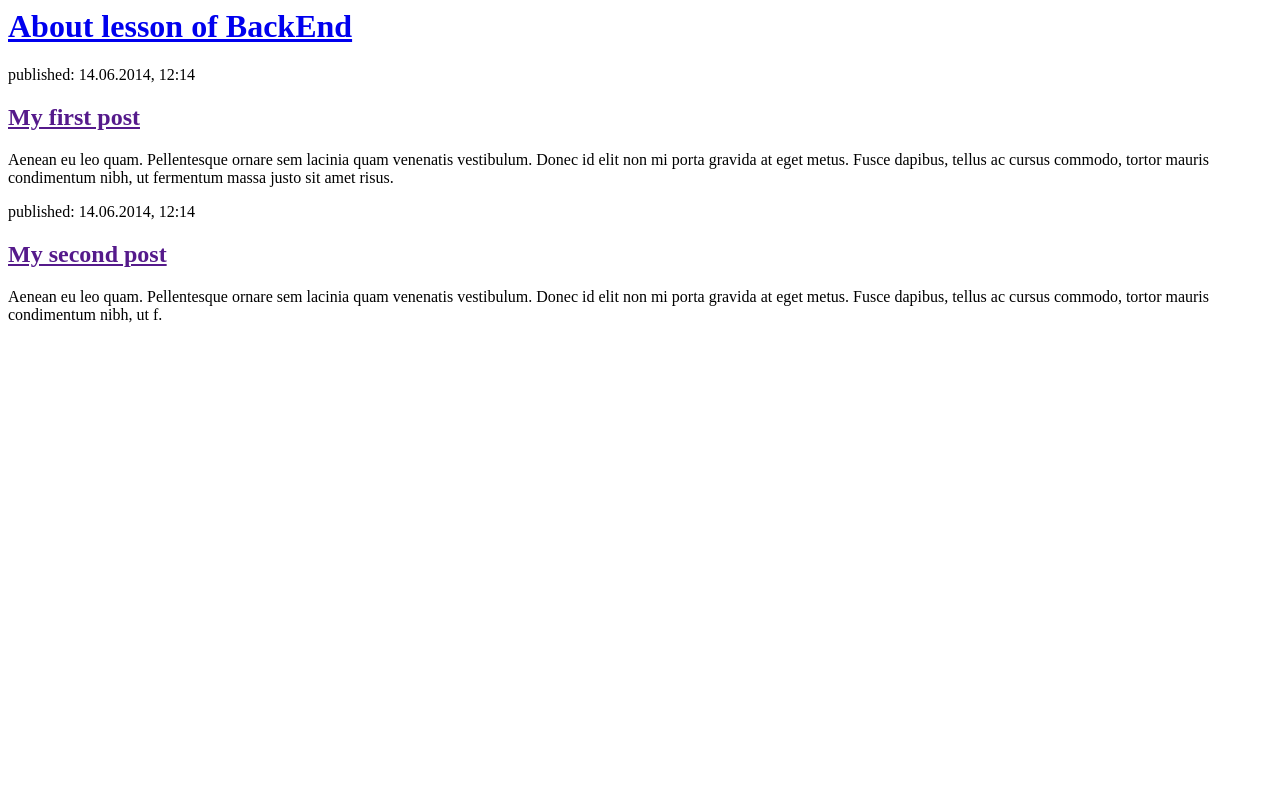
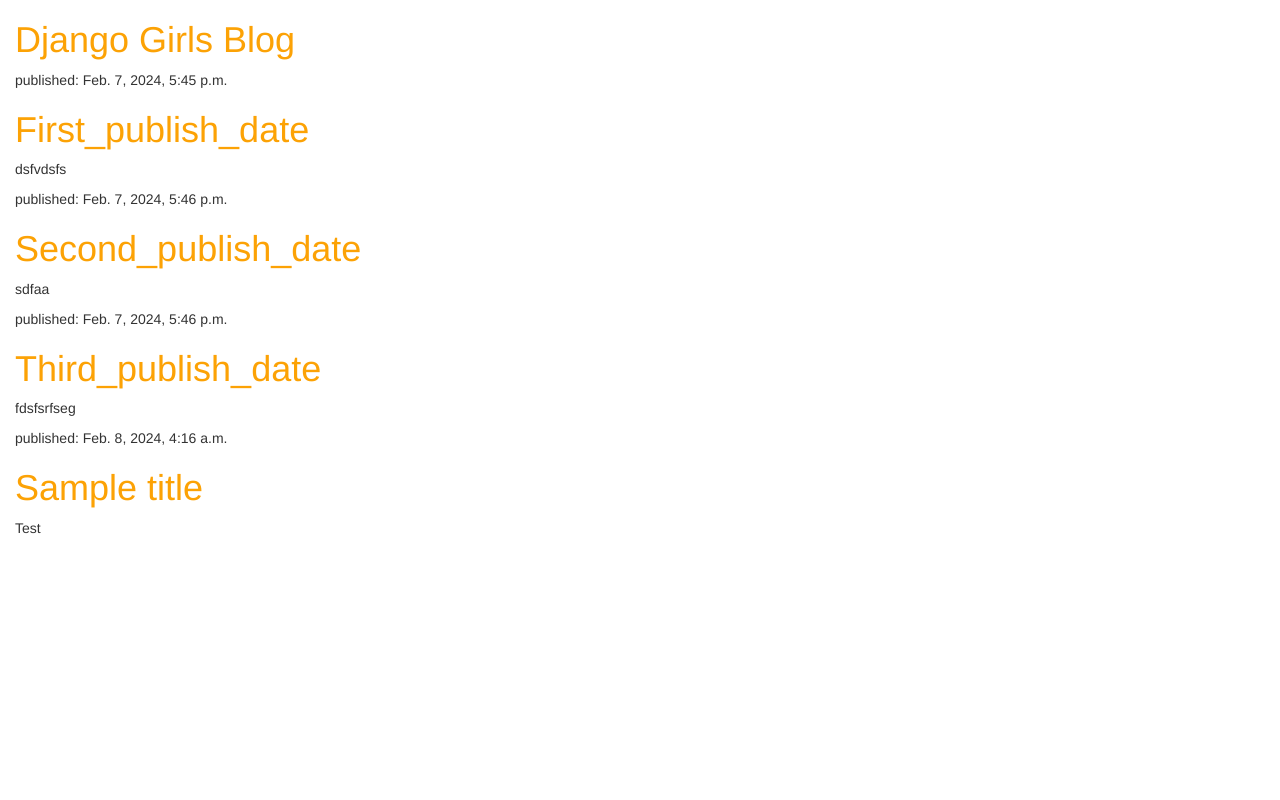
Before and after one commit to AyanaTuryskulova/backend, a Django app: page / in a window 1280 px wide. Run offline with Django 5.2, Linux system fonts and the light colour scheme; data comes from the database, SQL or seed files in the repository; both versions use the stored data as it was after the commit; some libraries are stand-ins or nearby versions.

Commit message:
Modified templates to display posts from database.

```diff
--- /dev/null
+++ b/myproject/blog/static/css/blog.css
@@ -0,0 +1,7 @@
+
+h1 a {
+    color: #FCA205;
+}
+body {
+    padding-left: 15px;
+}
--- a/myproject/blog/templates/blog/post_list.html
+++ b/myproject/blog/templates/blog/post_list.html
@@ -1,22 +1,22 @@
+{% load static %}
 <html>
     <head>
-        <title>Ayana blog</title>
+        <title>Django Girls blog</title>
+        <link rel="stylesheet" href="//maxcdn.bootstrapcdn.com/bootstrap/3.2.0/css/bootstrap.min.css">
+        <link rel="stylesheet" href="//maxcdn.bootstrapcdn.com/bootstrap/3.2.0/css/bootstrap-theme.min.css">
+        <link rel="stylesheet" href="{% static 'css/blog.css' %}">
     </head>
     <body>
         <div>
-            <h1><a href="/">About lesson of BackEnd</a></h1>
+            <h1><a href="/">Django Girls Blog</a></h1>
         </div>
 
-        <div>
-            <p>published: 14.06.2014, 12:14</p>
-            <h2><a href="">My first post</a></h2>
-            <p>Aenean eu leo quam. Pellentesque ornare sem lacinia quam venenatis vestibulum. Donec id elit non mi porta gravida at eget metus. Fusce dapibus, tellus ac cursus commodo, tortor mauris condimentum nibh, ut fermentum massa justo sit amet risus.</p>
-        </div>
-
-        <div>
-            <p>published: 14.06.2014, 12:14</p>
-            <h2><a href="">My second post</a></h2>
-            <p>Aenean eu leo quam. Pellentesque ornare sem lacinia quam venenatis vestibulum. Donec id elit non mi porta gravida at eget metus. Fusce dapibus, tellus ac cursus commodo, tortor mauris condimentum nibh, ut f.</p>
-        </div>
+        {% for post in posts %}
+            <div>
+                <p>published: {{ post.published_date }}</p>
+                <h1><a href="">{{ post.title }}</a></h1>
+                <p>{{ post.text|linebreaksbr }}</p>
+            </div>
+        {% endfor %}
     </body>
 </html>
--- a/myproject/blog/views.py
+++ b/myproject/blog/views.py
@@ -1,4 +1,7 @@
 from django.shortcuts import render
+from django.utils import timezone
+from .models import Post
 
 def post_list(request):
-    return render(request, 'blog/post_list.html', {})
+    posts = Post.objects.filter(published_date__lte=timezone.now()).order_by('published_date')
+    return render(request, 'blog/post_list.html', {'posts': posts})
```
Also changed, not shown: myproject/db.sqlite3.
